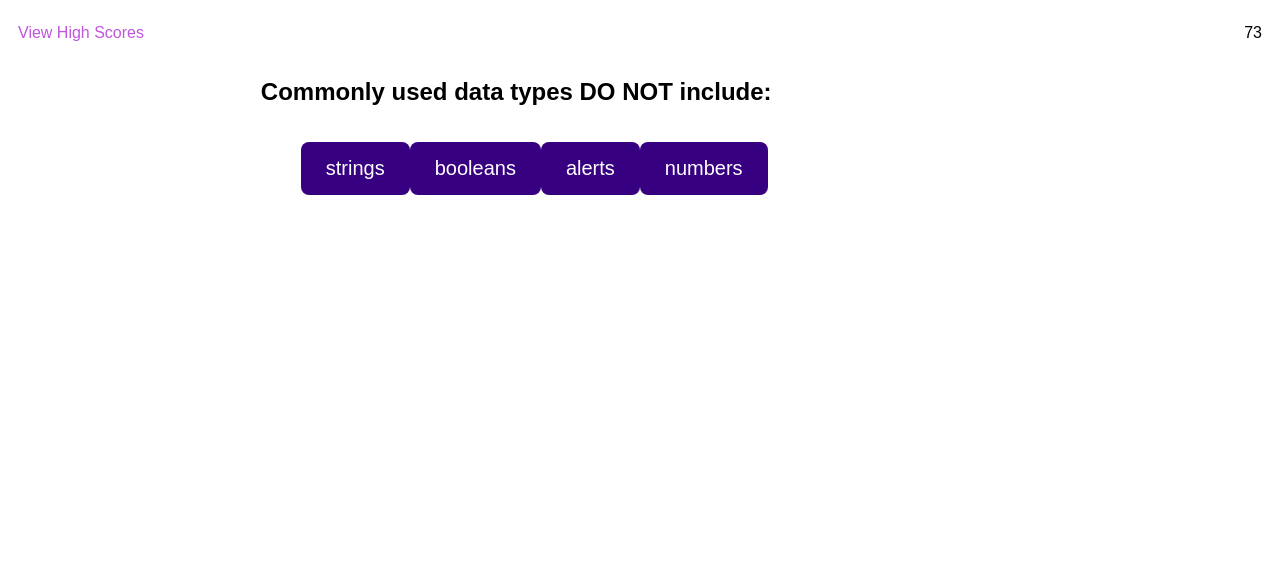
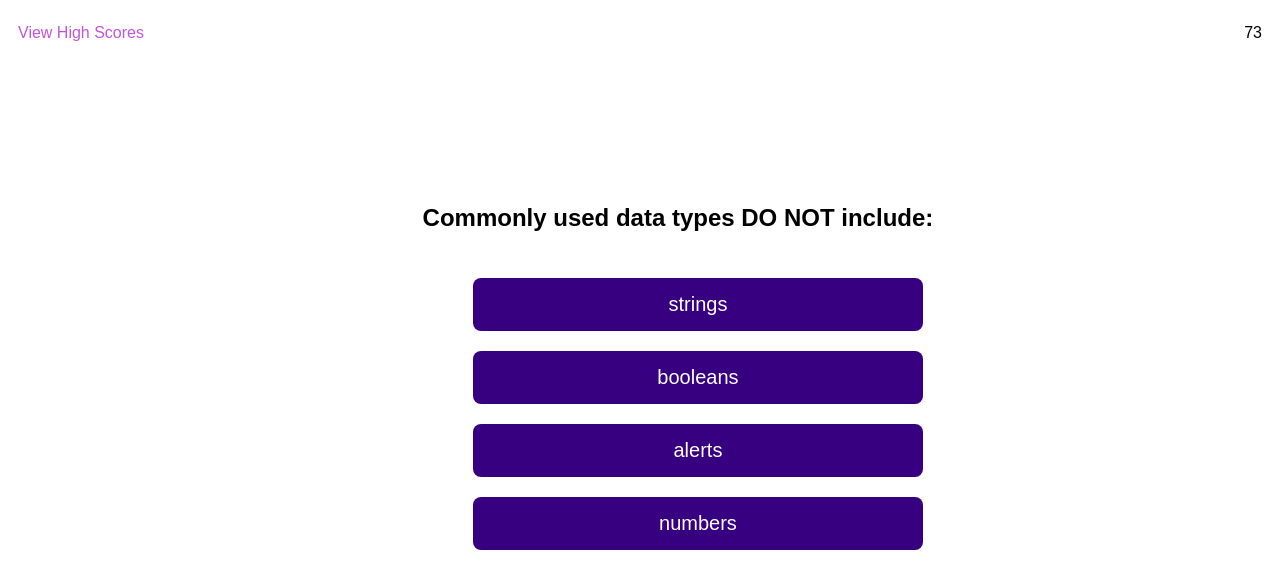
Before and after one commit to smilillo/Code-Quiz, a plain HTML site: page index.html in a window 1280 px wide. Both pictures are taken after a click on the button "Start Quiz". Drawn offline with Linux system fonts and the light colour scheme.

Commit message:
adjusted button styling so quiz answer buttons appear in column with margin around them

```diff
--- a/Assets/css/style.css
+++ b/Assets/css/style.css
@@ -33,6 +33,7 @@ button {
     border-radius: 8px;
     cursor: pointer;
     padding: 15px 25px;
+    margin: 10px;
 }
 
 button:hover {
@@ -45,7 +46,7 @@ button:hover {
 }
 
 
-/* main {
+main {
     display: flex;
     flex-direction: column;
     justify-content: center;
@@ -53,7 +54,7 @@ button:hover {
     padding-top: 10%;
     padding-left: 20%;
     padding-right: 20%;
-} */
+}
 
 /* Start Screen Styling */
 .start-screen {
@@ -82,6 +83,8 @@ button:hover {
 
 ul {
     list-style-type: none;
+    display: flex;
+    flex-direction: column;
 }
 
 /* Final Score Screen */
--- a/Assets/js/script.js
+++ b/Assets/js/script.js
@@ -52,7 +52,7 @@ let questionsArr = [
 ];
 
 
-startButton.addEventListener("click", startQuiz);
+
 
 // Set Timer
 function setTimer() {
@@ -127,6 +127,8 @@ clearScoresBtn.addEventListener("click", function() {
     localStorage.removeItem("");
 })
 
+startButton.addEventListener("click", startQuiz);
+
 // object for high scores to store to local storage
 //   let highScore = {
 //     initialsInput: initialsInput.value;
```
